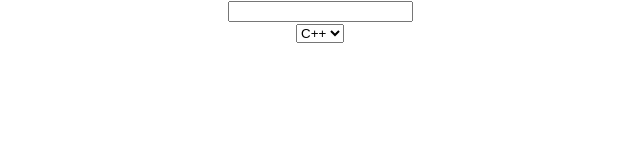
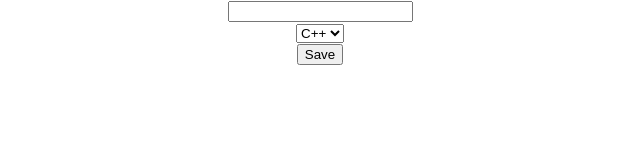
Before and after one commit to mirmostafa/Learning-ReactJS, a React (Create React App) app: page / in a window 1280 px wide. Shown: the top 160 px of the page, without its empty margins (320-960 px from the left). Built offline with nearby package versions, Linux system fonts and the light colour scheme.

Commit message:
Added submit button

```diff
--- a/src/Lessons/2100-FormHanding.js
+++ b/src/Lessons/2100-FormHanding.js
@@ -24,9 +24,13 @@ export class FormHanding extends Component {
         }, () => console.log(this.state.language));
     };
 
+    onSubmitData = e => {
+        alert(`${this.state.userName} ${this.state.language}.`);
+    };
+
     render() {
         return (
-            <form>
+            <form onSubmit={this.onSubmitData}>
                 <div>
                     <input type='text' value={this.state.userName} onChange={this.onUserNameTextBoxChanged}/>
                 </div>
@@ -37,6 +41,9 @@ export class FormHanding extends Component {
                         <option value="FSharp">F#</option>
                     </select>
                 </div>
+                <div>
+                    <button type='submit'>Save</button>
+                </div>
             </form>
         )
     }
```
